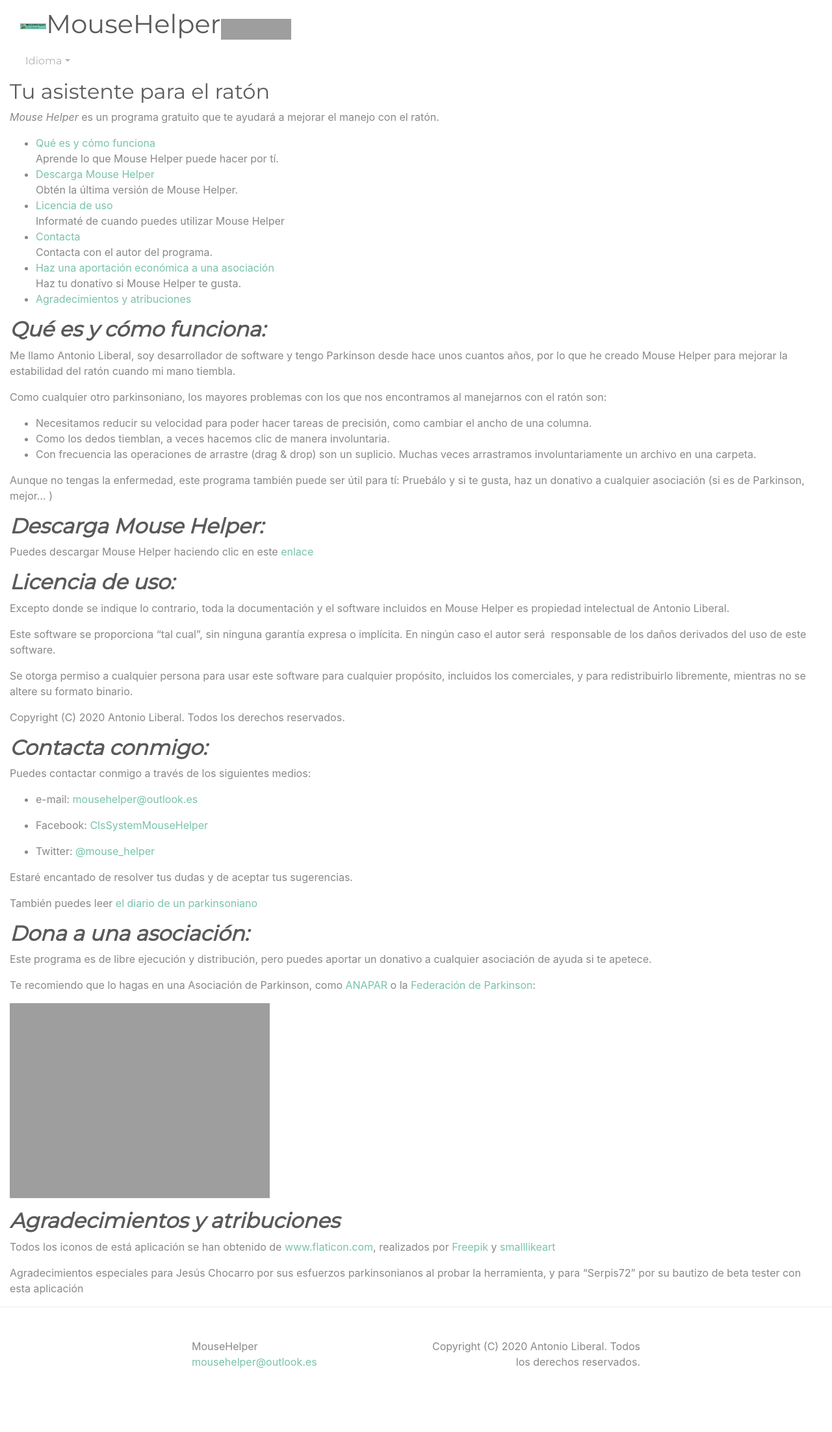
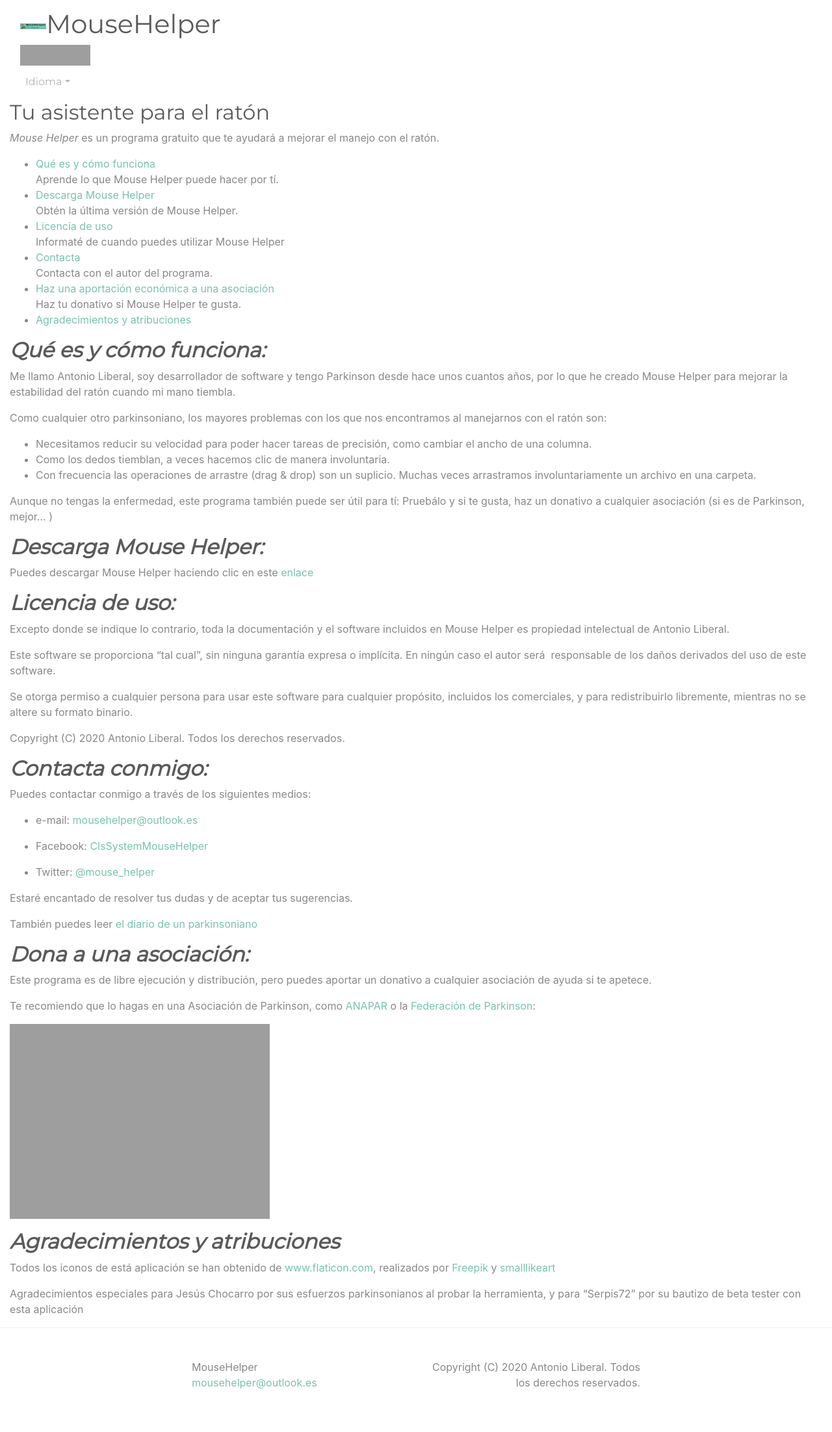
Before and after one commit to clssystem/MouseHelperWeb, a Jekyll site: the page built from index.md, in a window 1280 px wide. Shown: the whole page at 65% size. Built offline with Jekyll 4.4.1, drawn with Linux system fonts in a browser that asks for light colours; a style sheet for code colours, icons or effects is not loaded; before the commit the page ends 2172 px from its top, so only the background shows below that.

Commit message:
Update header.html

```diff
--- a/_includes/header.html
+++ b/_includes/header.html
@@ -3,7 +3,8 @@
 <div class="row">
     <div class="col">
                 <a class="navbar-brand  flex-row" rel="author" href="/MouseHelperWebBeta/">
-                    <h1><img src="https://clssystem.github.io/MouseHelperWeb/assets/images/MouseHelper.png" alt="MouseHelper" class="img-fluid" width="40px">MouseHelper<img src="https://clssystem.github.io/MouseHelperWeb/assets/images/byClsSystem.png" width="108" height="32" alt="Mouse Helper" style="vertical-align:bottom"></h1>
+                    <h1><img src="https://clssystem.github.io/MouseHelperWeb/assets/images/MouseHelper.png" alt="MouseHelper" class="img-fluid" width="40px">MouseHelper</h1>
+                        <img src="https://clssystem.github.io/MouseHelperWeb/assets/images/byClsSystem.png" width="108" height="32" alt="Mouse Helper" style="vertical-align:bottom">
                 </a>
     <ul class="navbar-nav mt-0 flex-row">
                 <li class="nav-item dropdown">
```
